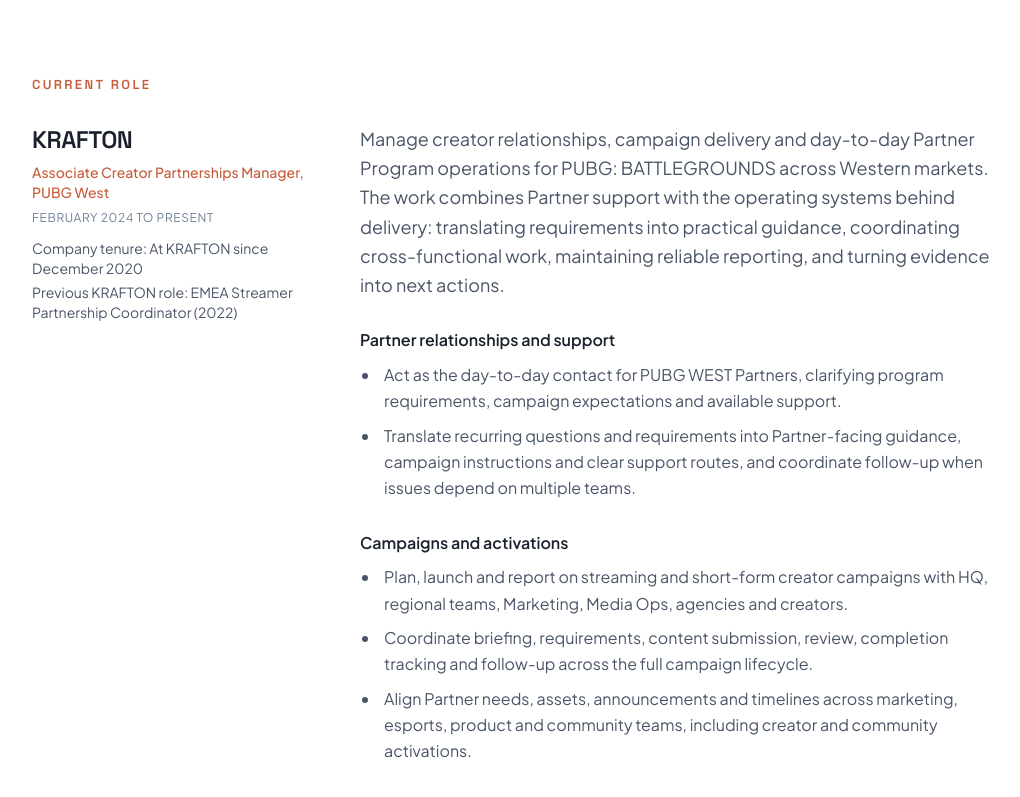
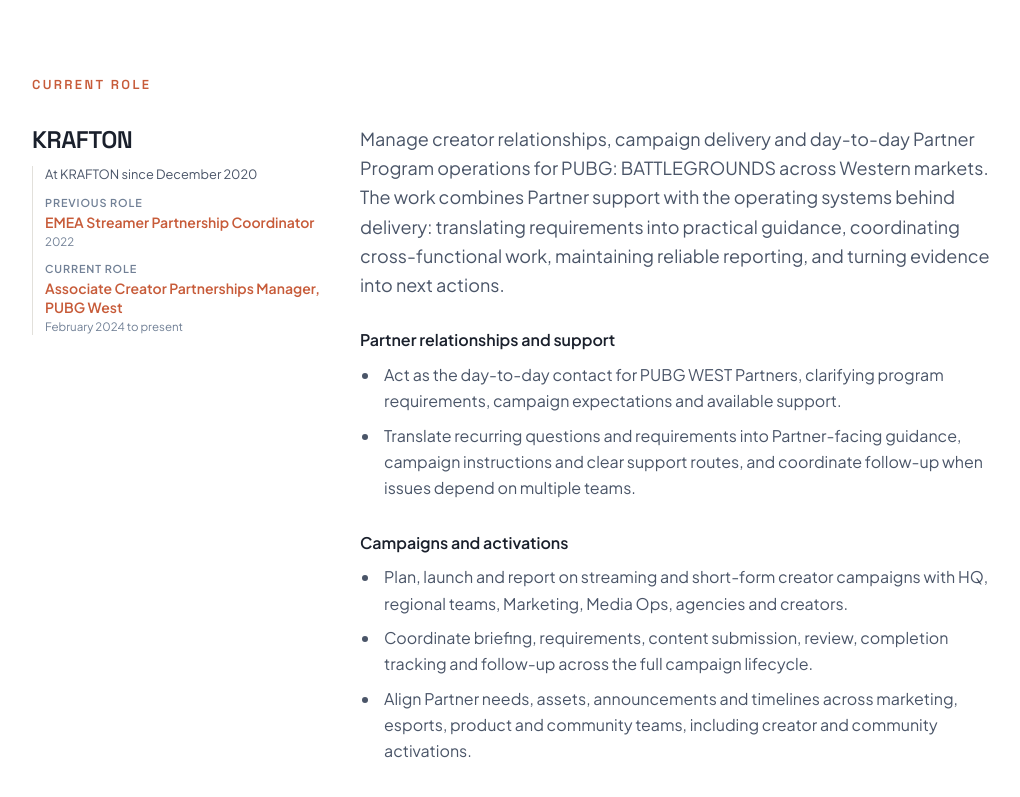
Before and after one commit to DanBennettUK/cv, a Next.js app: page / in a window 1280 px wide. Shown: the part 1160-1957 px from the top of the page, without its empty margins (128-1148 px from the left). Built offline with nearby package versions, Linux system fonts and the light colour scheme.

Commit message:
Show KRAFTON roles as a company timeline (#90)

```diff
--- a/app/globals.css
+++ b/app/globals.css
@@ -455,6 +455,47 @@
   line-height: 1.35;
 }
 
+.experience-role-timeline {
+  margin-top: 0.65rem;
+  border-left: 1px solid var(--border);
+  padding-left: 0.75rem;
+}
+
+.experience-company-tenure {
+  color: var(--text-secondary);
+  font-size: 0.8rem;
+  line-height: 1.35;
+}
+
+.experience-role-period {
+  margin-top: 0.75rem;
+}
+
+.experience-role-period-label,
+.resume-role-period-label {
+  color: var(--text-muted);
+  font-size: 0.68rem;
+  font-weight: 700;
+  letter-spacing: 0.08em;
+  line-height: 1.3;
+  text-transform: uppercase;
+}
+
+.experience-role-period-title {
+  margin-top: 0.2rem;
+  color: var(--accent);
+  font-size: 0.875rem;
+  font-weight: 600;
+  line-height: 1.35;
+}
+
+.experience-role-period-dates {
+  margin-top: 0.2rem;
+  color: var(--text-muted);
+  font-size: 0.72rem;
+  line-height: 1.3;
+}
+
 .resume-role-concurrency {
   margin-top: 0.32rem;
   color: #52606d;
@@ -581,3 +622,23 @@
   .resume-project a,
   .resume-footer a { text-decoration: none; }
 }
+
+.resume-role-timeline {
+  margin-top: 0.55rem;
+  border-left: 1px solid #c7cdd2;
+  padding-left: 0.65rem;
+}
+
+.resume-role-tenure {
+  color: #52606d;
+  font-size: 0.7rem;
+  line-height: 1.35;
+}
+
+.resume-role-period {
+  margin-top: 0.65rem;
+}
+
+.resume-role-period-label {
+  font-size: 0.62rem;
+}
--- a/app/resume/page.tsx
+++ b/app/resume/page.tsx
@@ -102,11 +102,28 @@
     <article className={`resume-role${current ? ' resume-role-current' : ''}`}>
       <div className="resume-role-meta">
         <h3>{role.company}</h3>
-        <p className="resume-role-title">{role.title}</p>
-        <p className="resume-dates">{role.dates}</p>
         {role.concurrentWith && <p className="resume-role-concurrency">Concurrent with {role.concurrentWith}</p>}
-        {role.tenure && <p className="resume-role-history">Company tenure: {role.tenure}</p>}
-        {role.previousRole && <p className="resume-role-history">Previous KRAFTON role: {role.previousRole}</p>}
+        {role.previousRole ? (
+          <div className="resume-role-timeline">
+            <p className="resume-role-tenure">{role.tenure}</p>
+            <div className="resume-role-period">
+              <p className="resume-role-period-label">Previous role</p>
+              <p className="resume-role-title">{role.previousRole.title}</p>
+              <p className="resume-dates">{role.previousRole.dates}</p>
+            </div>
+            <div className="resume-role-period">
+              <p className="resume-role-period-label">Current role</p>
+              <p className="resume-role-title">{role.title}</p>
+              <p className="resume-dates">{role.dates}</p>
+            </div>
+          </div>
+        ) : (
+          <>
+            <p className="resume-role-title">{role.title}</p>
+            <p className="resume-dates">{role.dates}</p>
+            {role.tenure && <p className="resume-role-history">Company tenure: {role.tenure}</p>}
+          </>
+        )}
       </div>
       <div>
         {role.summary && <p className="resume-role-summary">{role.summary}</p>}
--- a/components/Experience.tsx
+++ b/components/Experience.tsx
@@ -54,16 +54,28 @@
             )}
           </h3>
 
-          <p className="text-sm font-medium text-[var(--accent)] mb-2">
-            {job_title}
-          </p>
-
-          <p className="text-xs uppercase tracking-wider text-[var(--text-muted)]">
-            {dates}
-          </p>
           {concurrentWith && <p className="experience-concurrency">Concurrent with {concurrentWith}</p>}
-          {tenure && <p className="mt-3 text-sm text-[var(--text-secondary)]">Company tenure: {tenure}</p>}
-          {previousRole && <p className="mt-1 text-sm text-[var(--text-secondary)]">Previous KRAFTON role: {previousRole}</p>}
+          {previousRole ? (
+            <div className="experience-role-timeline">
+              <p className="experience-company-tenure">{tenure}</p>
+              <div className="experience-role-period">
+                <p className="experience-role-period-label">Previous role</p>
+                <p className="experience-role-period-title">{previousRole.title}</p>
+                <p className="experience-role-period-dates">{previousRole.dates}</p>
+              </div>
+              <div className="experience-role-period">
+                <p className="experience-role-period-label">Current role</p>
+                <p className="experience-role-period-title">{job_title}</p>
+                <p className="experience-role-period-dates">{dates}</p>
+              </div>
+            </div>
+          ) : (
+            <>
+              <p className="text-sm font-medium text-[var(--accent)] mb-2">{job_title}</p>
+              <p className="text-xs uppercase tracking-wider text-[var(--text-muted)]">{dates}</p>
+              {tenure && <p className="mt-3 text-sm text-[var(--text-secondary)]">Company tenure: {tenure}</p>}
+            </>
+          )}
         </div>
 
         {/* Right - Description */}
--- a/lib/data.ts
+++ b/lib/data.ts
@@ -66,7 +66,10 @@
     title: 'Associate Creator Partnerships Manager, PUBG West',
     dates: 'February 2024 to present',
     tenure: 'At KRAFTON since December 2020',
-    previousRole: 'EMEA Streamer Partnership Coordinator (2022)',
+    previousRole: {
+      title: 'EMEA Streamer Partnership Coordinator',
+      dates: '2022',
+    },
     summary:
       'Manage creator relationships, campaign delivery and day-to-day Partner Program operations for PUBG: BATTLEGROUNDS across Western markets.',
     bullets: [
@@ -154,7 +157,10 @@
       category: 'current',
       dates: 'February 2024 to present',
       tenure: 'At KRAFTON since December 2020',
-      previousRole: 'EMEA Streamer Partnership Coordinator (2022)',
+      previousRole: {
+        title: 'EMEA Streamer Partnership Coordinator',
+        dates: '2022',
+      },
       description: `Manage creator relationships, campaign delivery and day-to-day Partner Program operations for PUBG: BATTLEGROUNDS across Western markets. The work combines Partner support with the operating systems behind delivery: translating requirements into practical guidance, coordinating cross-functional work, maintaining reliable reporting, and turning evidence into next actions.`,
       clusters: [
         {
--- a/lib/types.ts
+++ b/lib/types.ts
@@ -25,7 +25,7 @@
   description: string;
   category: 'current' | 'employment' | 'community';
   tenure?: string;
-  previousRole?: string;
+  previousRole?: { title: string; dates: string };
   concurrentWith?: string;
   clusters?: { title: string; bullets: string[] }[];
 }
@@ -54,7 +54,7 @@
   title: string;
   dates: string;
   tenure?: string;
-  previousRole?: string;
+  previousRole?: { title: string; dates: string };
   concurrentWith?: string;
   summary?: string;
   bullets: string[];
```
Also changed, not shown: 1 other file (tests, documents, lock files or other folders).
